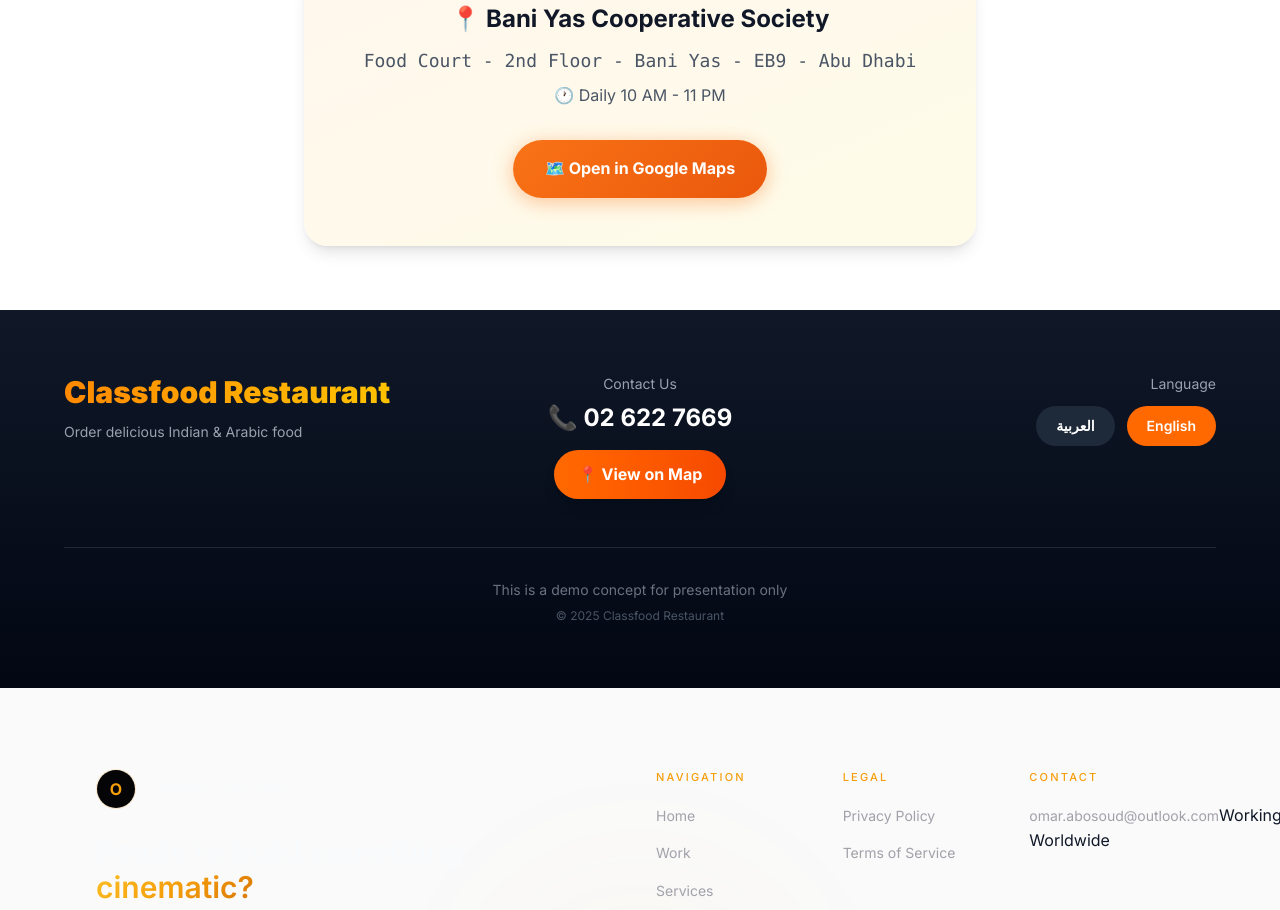
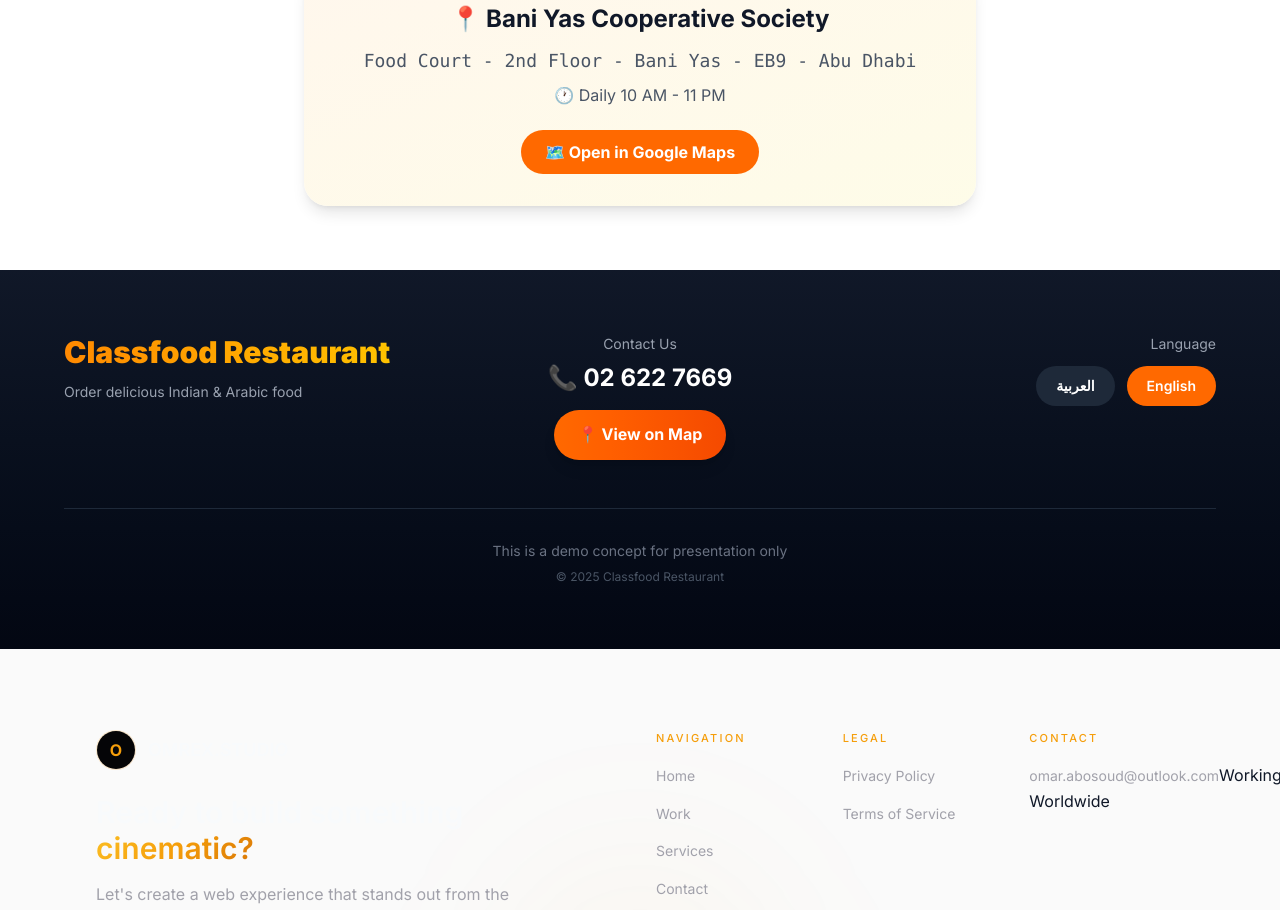
Before and after one commit to albasti1234/omrex-studio, a Next.js app: page /demos/classfood/en in a window 1280 px wide. Shown: the part 4980-5890 px from the top of the page. Built offline with nearby package versions, Linux system fonts and the light colour scheme.

Commit message:
feat: Add Classfood demo page with dedicated Arabic and English language versions.

```diff
--- a/app/demos/classfood/ar/page.tsx
+++ b/app/demos/classfood/ar/page.tsx
@@ -644,7 +644,7 @@
                         href="https://maps.google.com/?q=Classfood+Restaurant+Food+Court+coop+2nd+floor+Bani+Yas+Abu+Dhabi"
                         target="_blank"
                         rel="noopener noreferrer"
-                        className="cf-btn-primary inline-block"
+                        className="bg-orange-500 text-white font-bold py-3 px-6 rounded-full"
                     >
                         🗺️ {t.location.mapsBtn}
                     </a>
--- a/app/demos/classfood/en/page.tsx
+++ b/app/demos/classfood/en/page.tsx
@@ -644,7 +644,7 @@
                         href="https://maps.google.com/?q=Classfood+Restaurant+Food+Court+coop+2nd+floor+Bani+Yas+Abu+Dhabi"
                         target="_blank"
                         rel="noopener noreferrer"
-                        className="cf-btn-primary inline-block"
+                        className="bg-orange-500 text-white font-bold py-3 px-6 rounded-full"
                     >
                         🗺️ {t.location.mapsBtn}
                     </a>
```
